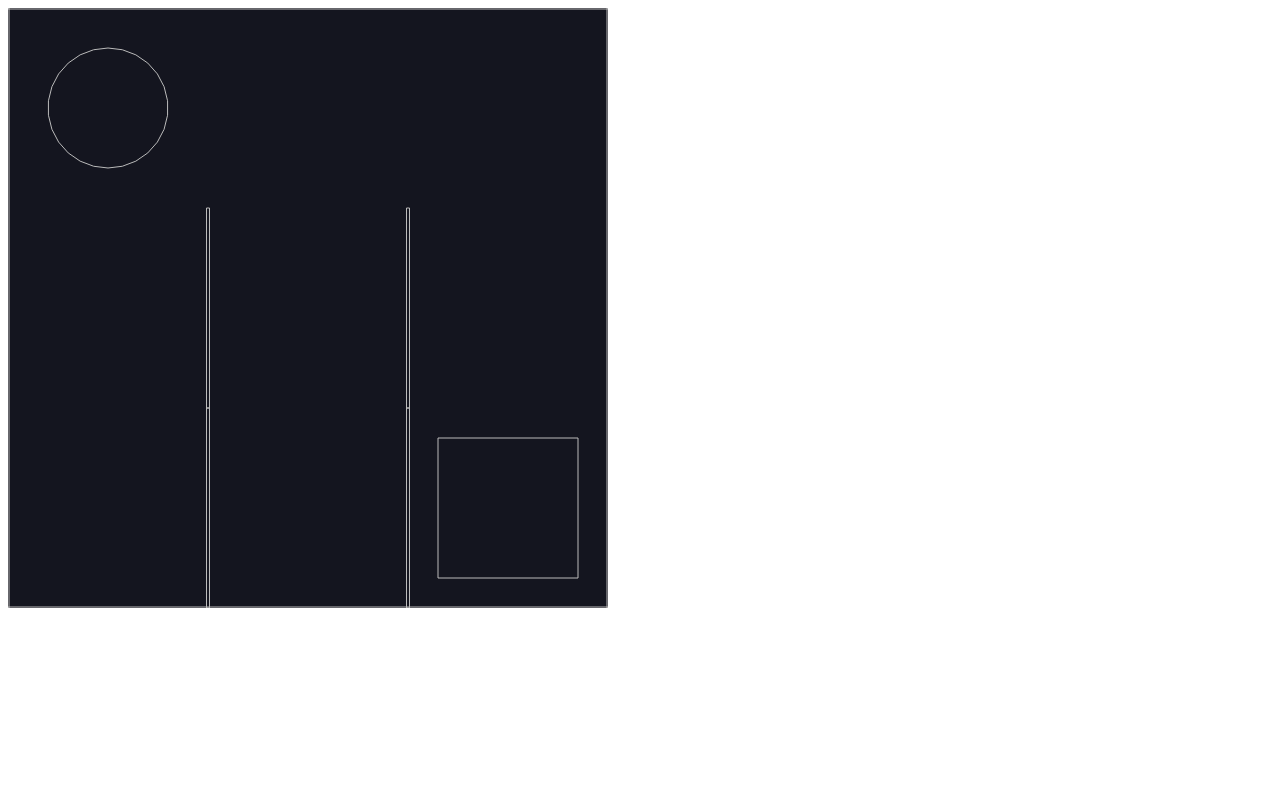
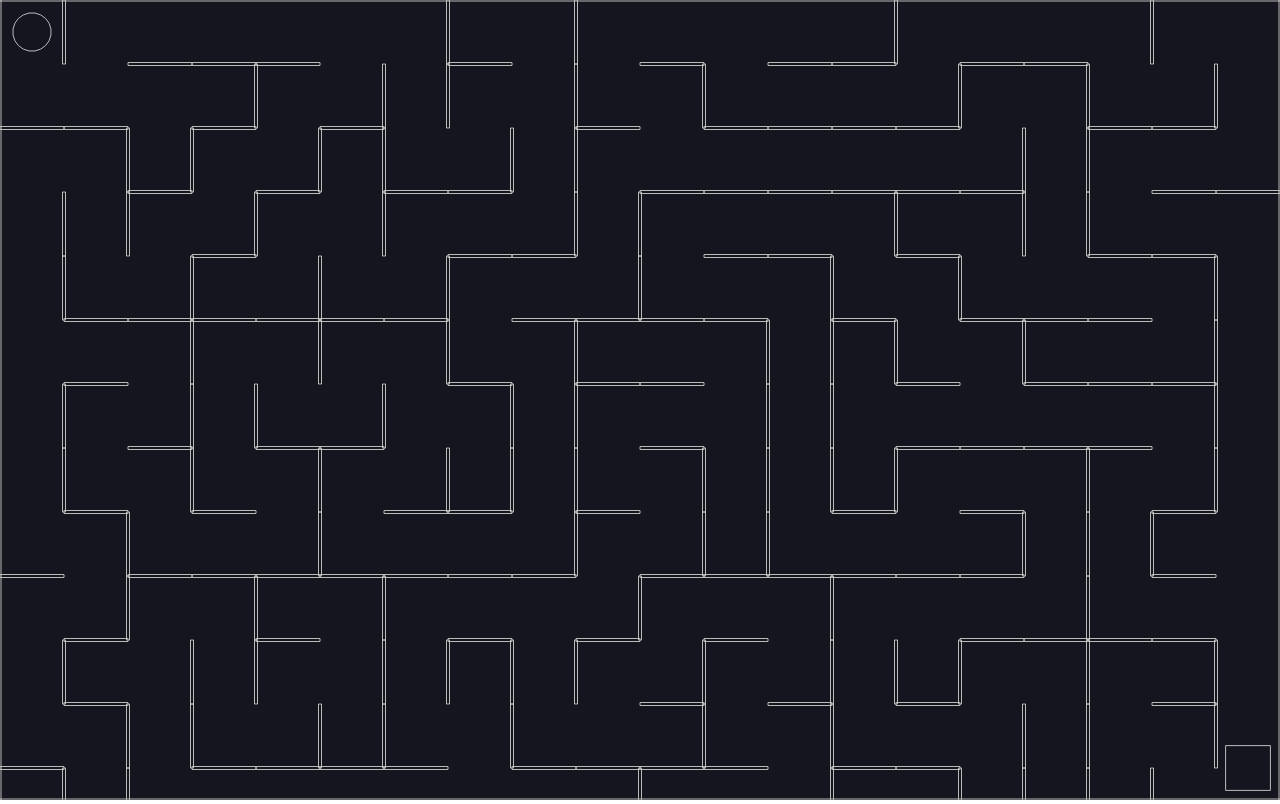
Before and after one commit to JuanK81/Matter-js-game-practice, a website: page index.html in a window 1280 px wide. Drawn offline with nearby package versions, Linux system fonts and the light colour scheme; animation ran at ten frames a second.

Commit message:
before refactor

```diff
--- a/index.html
+++ b/index.html
@@ -4,6 +4,7 @@
     <meta charset="UTF-8">
     <meta http-equiv="X-UA-Compatible" content="IE=edge">
     <meta name="viewport" content="width=device-width, initial-scale=1.0">
+    <link rel="stylesheet" href="style.css">
     <title>Document</title>
     <script src="https://cdnjs.cloudflare.com/ajax/libs/matter-js/0.17.1/matter.min.js"></script>
     <!-- el link no funciona, error 403, instalo via npm -->
--- a/index.js
+++ b/index.js
@@ -10,9 +10,9 @@ const {
 
 } = Matter;
 
-const cells = 3;
-const width = 600;
-const height = 600;
+const cells = 20;
+const width = window.innerWidth;
+const height = window.innerHeight;
 
 const unitLength = width / cells;
 
@@ -170,6 +170,7 @@ horizontals.forEach((row, rowIndex) => {
       unitLength,
       3,
       {
+        label: 'wall',
         isStatic: true
       }
     );
@@ -189,6 +190,7 @@ verticals.forEach((row, rowIndex) => {
       3,
       unitLength,
       {
+        label: 'wall',
         isStatic: true
       }
     );
@@ -259,7 +261,12 @@ Events.on(engine, 'collisionStart', event => {
       labels.includes(collision.bodyA.label) &&
       labels.includes(collision.bodyB.label)
     ) {
-      console.log('You Win!!')
+      world.gravity.y = 1;
+      world.bodies.forEach((body) => {
+        if (body.label === 'wall') {
+          Body.setStatic(body, false);
+        }
+      });
     }
   });
 });
--- /dev/null
+++ b/style.css
@@ -0,0 +1,3 @@
+body {
+    margin: 0;
+}
```
